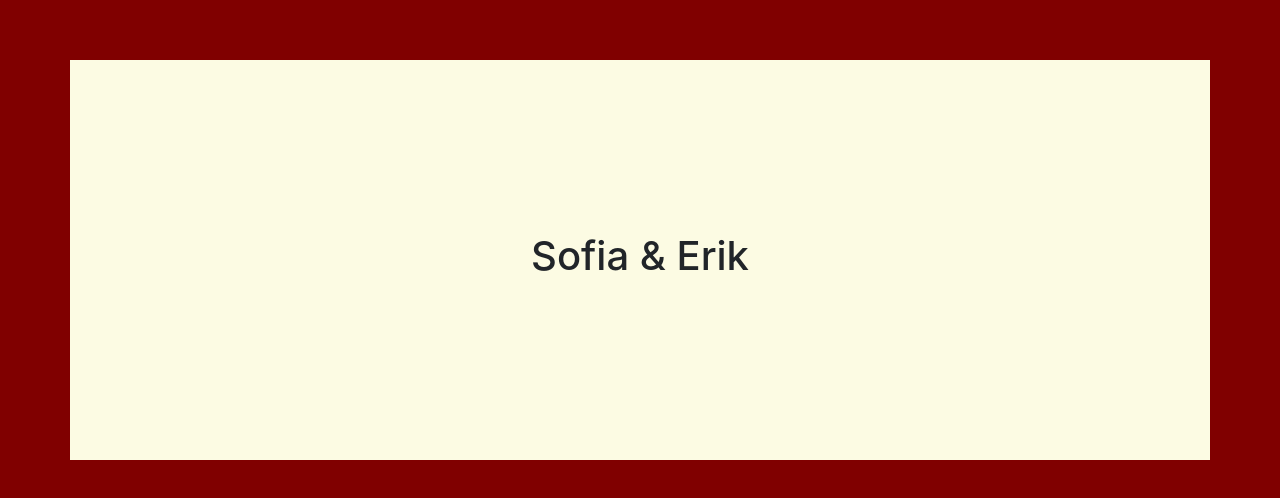
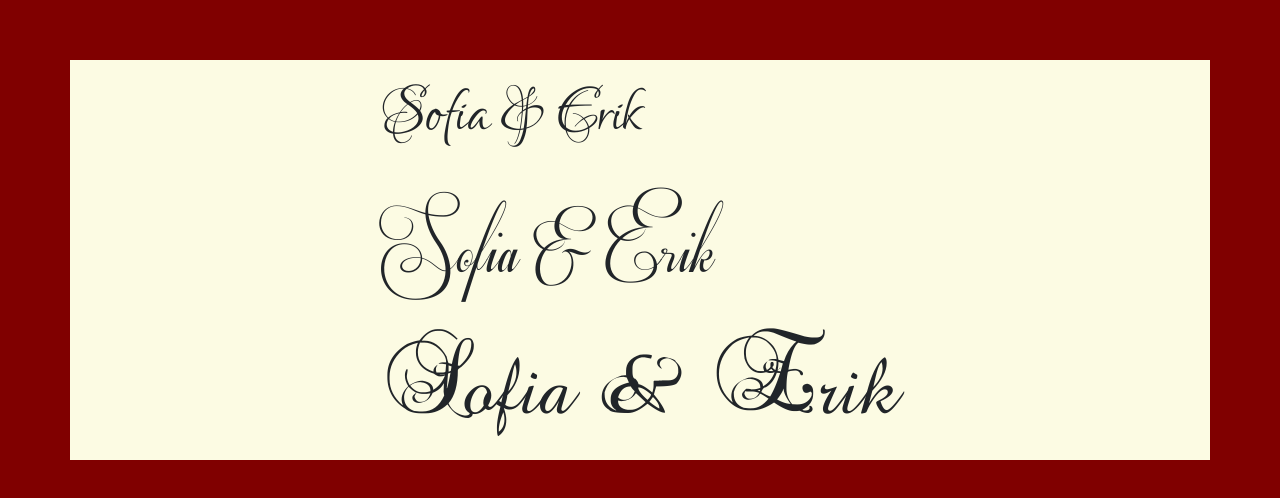
Before and after one commit to olleboll/sofiaocherik, a website: page public/index.html in a window 1280 px wide. Shown: the part 140-638 px from the top of the page. Drawn offline with nearby package versions, Linux system fonts and the light colour scheme.

Commit message:
lite fonts

```diff
--- a/public/index.html
+++ b/public/index.html
@@ -14,7 +14,13 @@
     <div class="row">
       <div class="col-sm-12">
         <div class="header-text">
-          <h1>Sofia & Erik</h1>
+          <p>Sofia & Erik</p>
+        </div>
+        <div class="header-text2">
+          <p>Sofia & Erik</p>
+        </div>
+        <div class="header-text3">
+          <p>Sofia & Erik</p>
         </div>
       </div>
     </div>
--- a/public/styles.css
+++ b/public/styles.css
@@ -1,3 +1,18 @@
+@font-face {
+    font-family: test1;
+    src: url(fonts/LQ.ttf);
+}
+
+@font-face {
+    font-family: test2;
+    src: url(fonts/Respective.ttf);
+}
+
+@font-face {
+    font-family: test3;
+    src: url(fonts/Precious.ttf);
+}
+
 body {
   background-color: #800000;
 }
@@ -9,4 +24,18 @@ body {
   display: flex;
   align-items: center;
   justify-content: center;
+
 }
+
+.header-text {
+  font-size: 5rem;
+  font-family: test1;
+}
+.header-text2 {
+  font-size: 5rem;
+  font-family: test2;
+}
+.header-text3 {
+  font-size: 5rem;
+  font-family: test3;
+}
```
Also changed, not shown: public/fonts/LQ.ttf (added), public/fonts/Precious.ttf (added), public/fonts/Respective.ttf (added).
